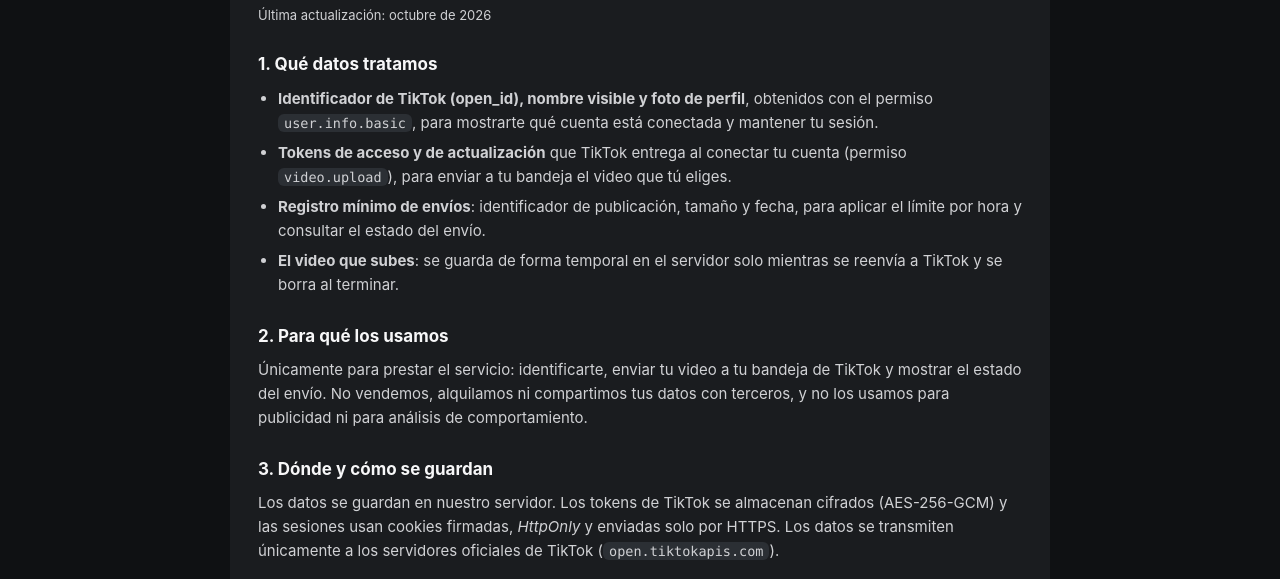
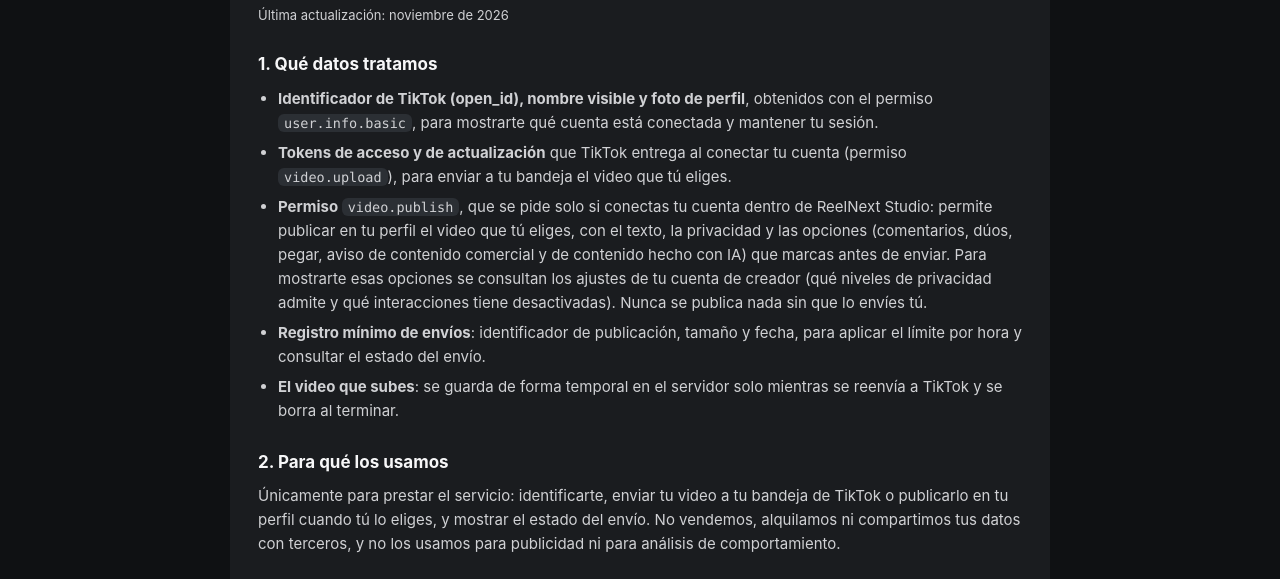
Before and after one commit to areamagica3/reelnext-web, a website: page public/privacy.html in a window 1280 px wide. Shown: the part 154-733 px from the top of the page. Drawn offline with Linux system fonts and the light colour scheme.

Commit message:
La portada, /tiktok y la política de privacidad explican los tres permisos de TikTok (se suma video.publish)
Co-Authored-By: Claude Fable 5.2 <noreply@anthropic.com>

```diff
--- a/public/privacy.html
+++ b/public/privacy.html
@@ -34,18 +34,19 @@
   <header class="studio-header"><a class="studio-brand" href="/"><img class="studio-brand__logo" src="/logo.png" alt="ReelNext" width="42" height="42" /><div><div class="studio-brand__title">REELNEXT <span class="accent">STUDIO</span></div><div class="studio-brand__tagline">Envía tus videos verticales a TikTok</div></div></a><nav class="studio-nav"><a href="/">Inicio</a><a href="/terms.html">Términos</a></nav></header>
   <main class="doc">
     <h1>Política de privacidad</h1>
-    <p class="hint">Última actualización: octubre de 2026</p>
+    <p class="hint">Última actualización: noviembre de 2026</p>
 
     <h2>1. Qué datos tratamos</h2>
     <ul>
       <li><strong>Identificador de TikTok (open_id), nombre visible y foto de perfil</strong>, obtenidos con el permiso <code>user.info.basic</code>, para mostrarte qué cuenta está conectada y mantener tu sesión.</li>
       <li><strong>Tokens de acceso y de actualización</strong> que TikTok entrega al conectar tu cuenta (permiso <code>video.upload</code>), para enviar a tu bandeja el video que tú eliges.</li>
+      <li><strong>Permiso <code>video.publish</code></strong>, que se pide solo si conectas tu cuenta dentro de ReelNext Studio: permite publicar en tu perfil el video que tú eliges, con el texto, la privacidad y las opciones (comentarios, dúos, pegar, aviso de contenido comercial y de contenido hecho con IA) que marcas antes de enviar. Para mostrarte esas opciones se consultan los ajustes de tu cuenta de creador (qué niveles de privacidad admite y qué interacciones tiene desactivadas). Nunca se publica nada sin que lo envíes tú.</li>
       <li><strong>Registro mínimo de envíos</strong>: identificador de publicación, tamaño y fecha, para aplicar el límite por hora y consultar el estado del envío.</li>
       <li><strong>El video que subes</strong>: se guarda de forma temporal en el servidor solo mientras se reenvía a TikTok y se borra al terminar.</li>
     </ul>
 
     <h2>2. Para qué los usamos</h2>
-    <p>Únicamente para prestar el servicio: identificarte, enviar tu video a tu bandeja de TikTok y mostrar el estado del envío. No vendemos, alquilamos ni compartimos tus datos con terceros, y no los usamos para publicidad ni para análisis de comportamiento.</p>
+    <p>Únicamente para prestar el servicio: identificarte, enviar tu video a tu bandeja de TikTok o publicarlo en tu perfil cuando tú lo eliges, y mostrar el estado del envío. No vendemos, alquilamos ni compartimos tus datos con terceros, y no los usamos para publicidad ni para análisis de comportamiento.</p>
 
     <h2>3. Dónde y cómo se guardan</h2>
     <p>Los datos se guardan en nuestro servidor. Los tokens de TikTok se almacenan cifrados (AES-256-GCM) y las sesiones usan cookies firmadas, <em>HttpOnly</em> y enviadas solo por HTTPS. Los datos se transmiten únicamente a los servidores oficiales de TikTok (<code>open.tiktokapis.com</code>).</p>
```
Also changed, not shown: public/index.html (+1 -0 lines), public/tiktok.html (+1 -0 lines).
